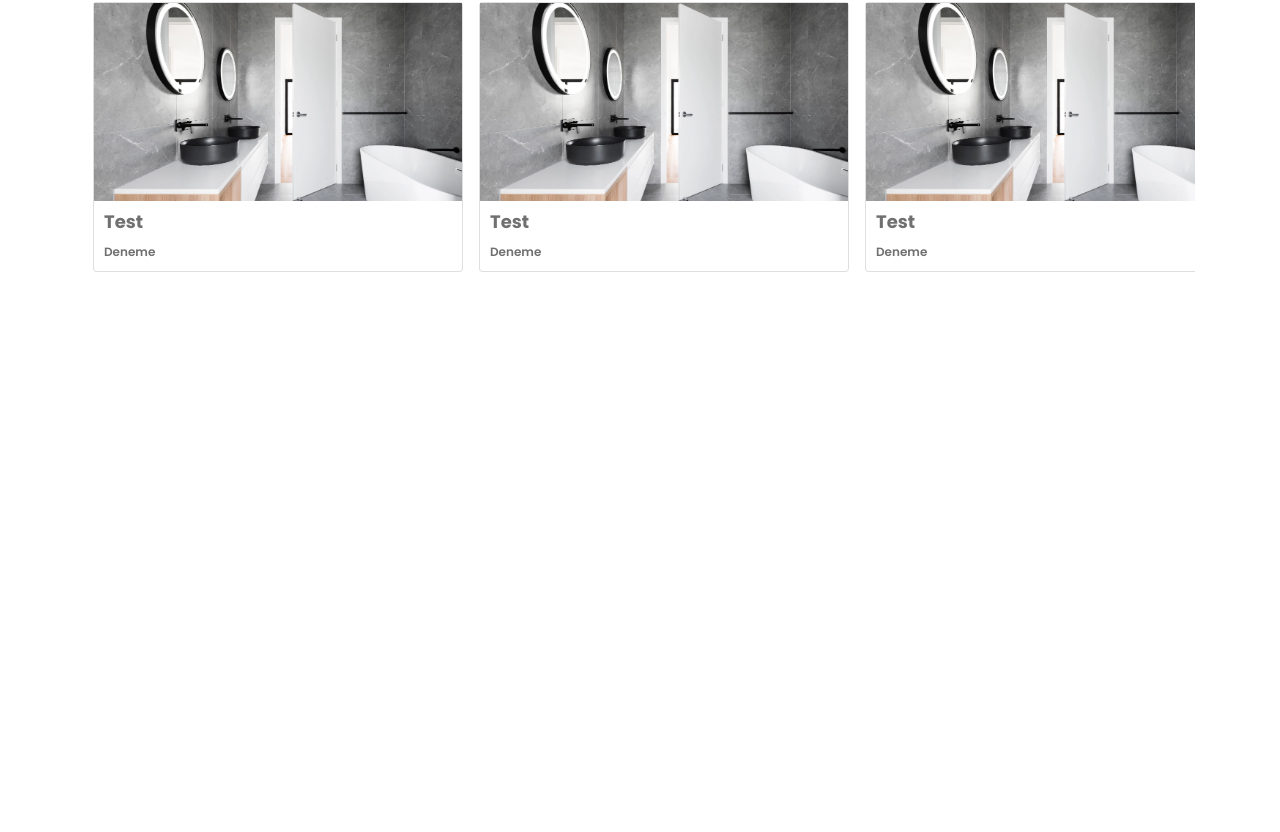
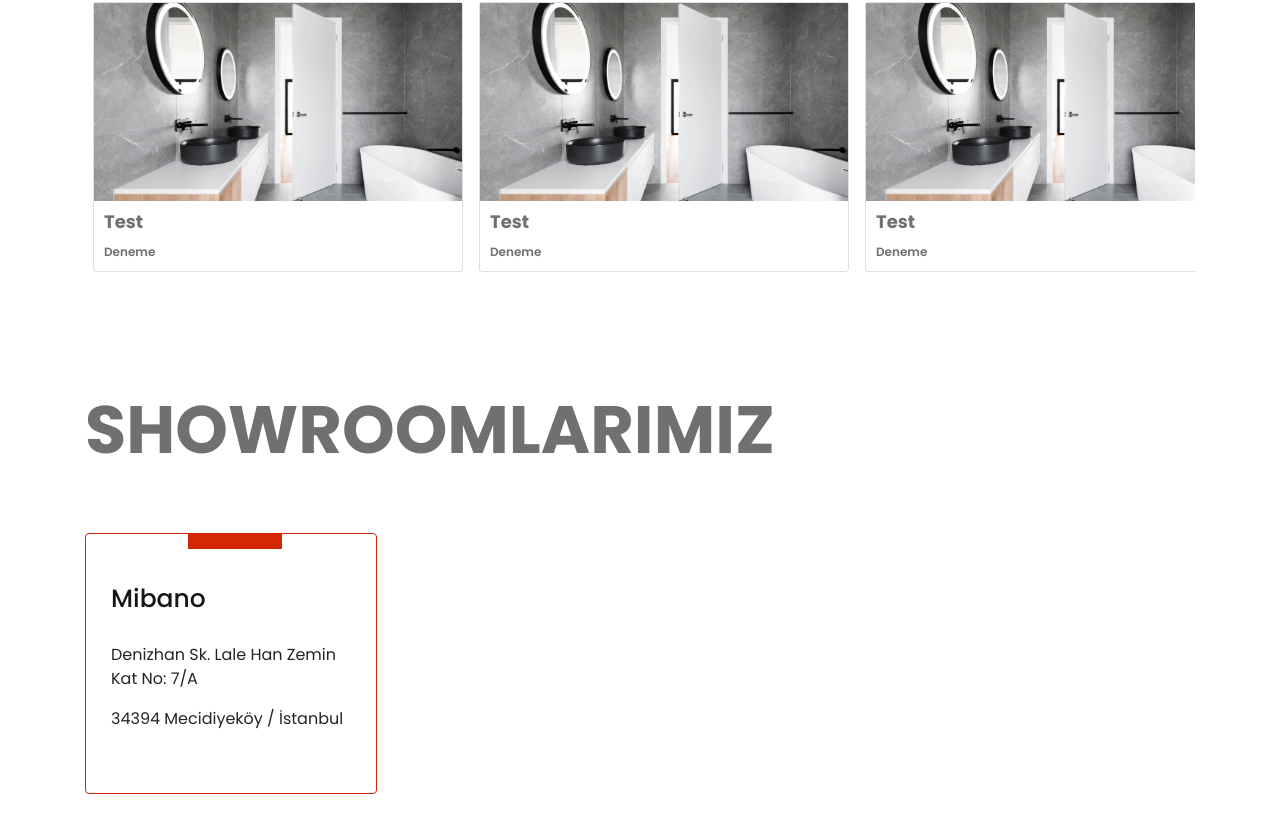
Before and after one commit to suzanbulbul/web-site-ui, a Nuxt app: page / in a window 1280 px wide. Shown: the part 1462-2294 px from the top of the page. Before the commit the page ends 1842 px from the top, so only its background shows below. Built offline with nearby package versions, Linux system fonts and the light colour scheme; no server answers.

Commit message:
showroom design fix

```diff
--- a/assets/scss/components/_product.scss
+++ b/assets/scss/components/_product.scss
@@ -3,7 +3,7 @@
         &-navigation{
             top: -128px;
             @media (max-width: 768px) {
-                top: -88px;
+                top: -75px;
             }
         }
     }
--- /dev/null
+++ b/assets/scss/components/_showroom.scss
@@ -0,0 +1,26 @@
+.showroom{
+    .VueCarousel{
+        &-navigation{
+            display: none;
+            top: -128px;
+            @media (max-width: 768px) {
+                top: -75px;
+            }
+        }
+    }
+    .card{
+        width: 292px;
+        border: 1px solid $primary-color;
+        &::before{
+            content: '';
+            position: absolute;
+            height: 15px;
+            width: 94px;
+            background: $primary-color;
+            left: 35%;
+        }
+        .content{
+            padding: 46px 25px;
+        }
+    }
+}
--- a/assets/scss/style.scss
+++ b/assets/scss/style.scss
@@ -15,6 +15,7 @@
 @import 'components/banner';
 @import 'components/about-us';
 @import 'components/product';
+@import 'components/showroom';
 //@import 'components/footer';
 
 //Pages
--- a/assets/scss/utils/_slider.scss
+++ b/assets/scss/utils/_slider.scss
@@ -47,5 +47,5 @@
         }
       }
     }
+  }
 }
-}
--- a/assets/scss/utils/_typography.scss
+++ b/assets/scss/utils/_typography.scss
@@ -4,6 +4,7 @@
     margin-bottom: 53px;
     color: $gray;
     @media (max-width: 768px) {
+        font-size: 35px;
         margin-bottom: 25px;
     }
 }
--- /dev/null
+++ b/components/Showroom.vue
@@ -0,0 +1,23 @@
+<template>
+    <div class="showroom mb-100">
+        <div class="title">SHOWROOMLARIMIZ</div>
+        <carousel
+            :per-page="1"
+            :mouse-drag="true"
+            :pagination-enabled="false"
+            :navigation-enabled="true"
+            navigationNextLabel=""
+            navigationPrevLabel=""
+            >
+            <slide  v-for="(item, index) in 3" :key="index" >
+                <div class="card">
+                    <div class="content">
+                        <div class="sub-title">Mibano</div>
+                        <p class="decs">Denizhan Sk. Lale Han Zemin Kat No: 7/A</p>
+                        <p>34394 Mecidiyeköy / İstanbul</p>
+                    </div>
+                </div>
+            </slide>
+        </carousel>
+    </div>
+</template>
--- a/pages/index.vue
+++ b/pages/index.vue
@@ -3,5 +3,6 @@
 	  <Banner/>
     <AboutUs/>
     <Product/>
+    <Showroom/>
   </div>
 </template>
```
